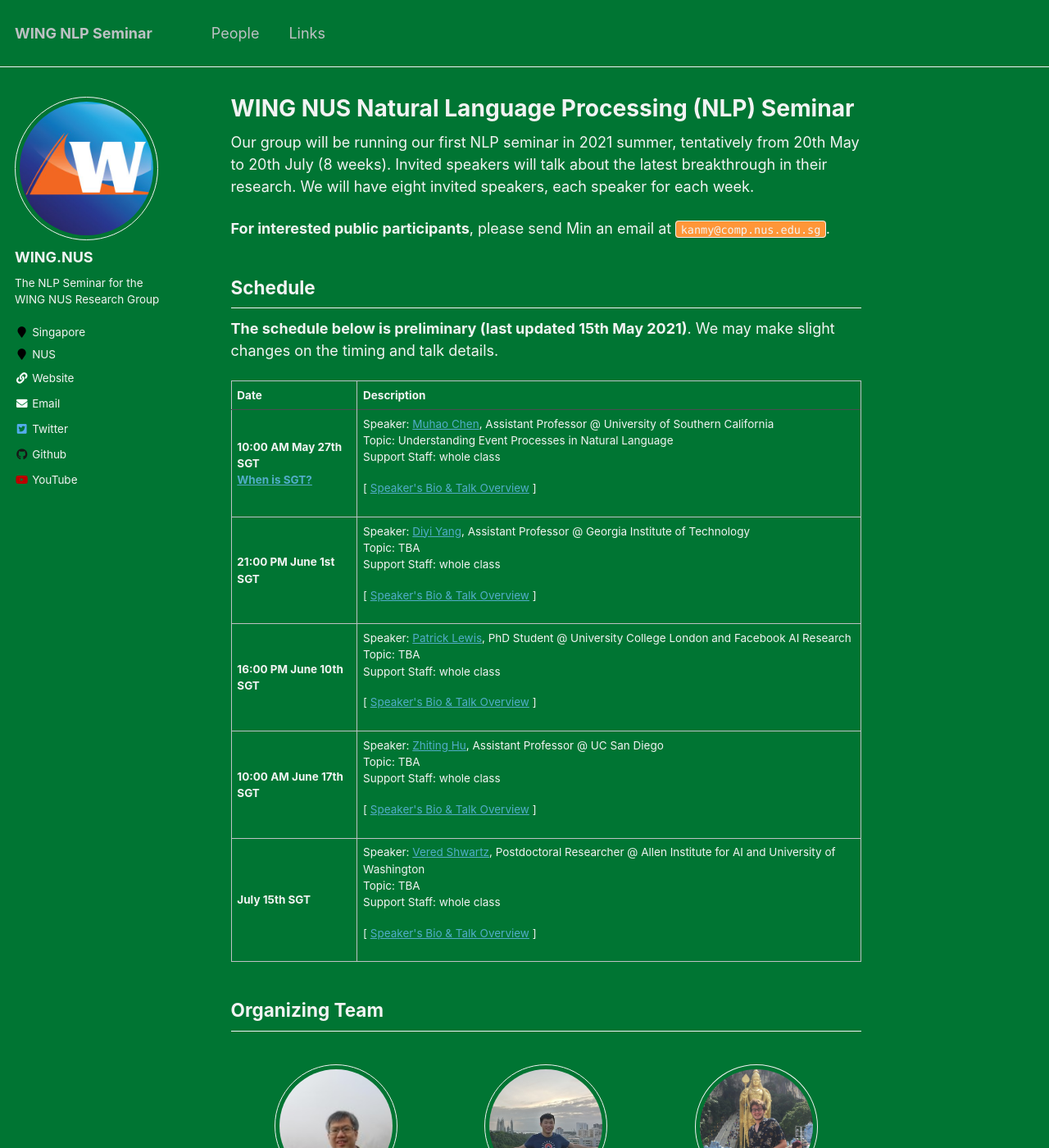
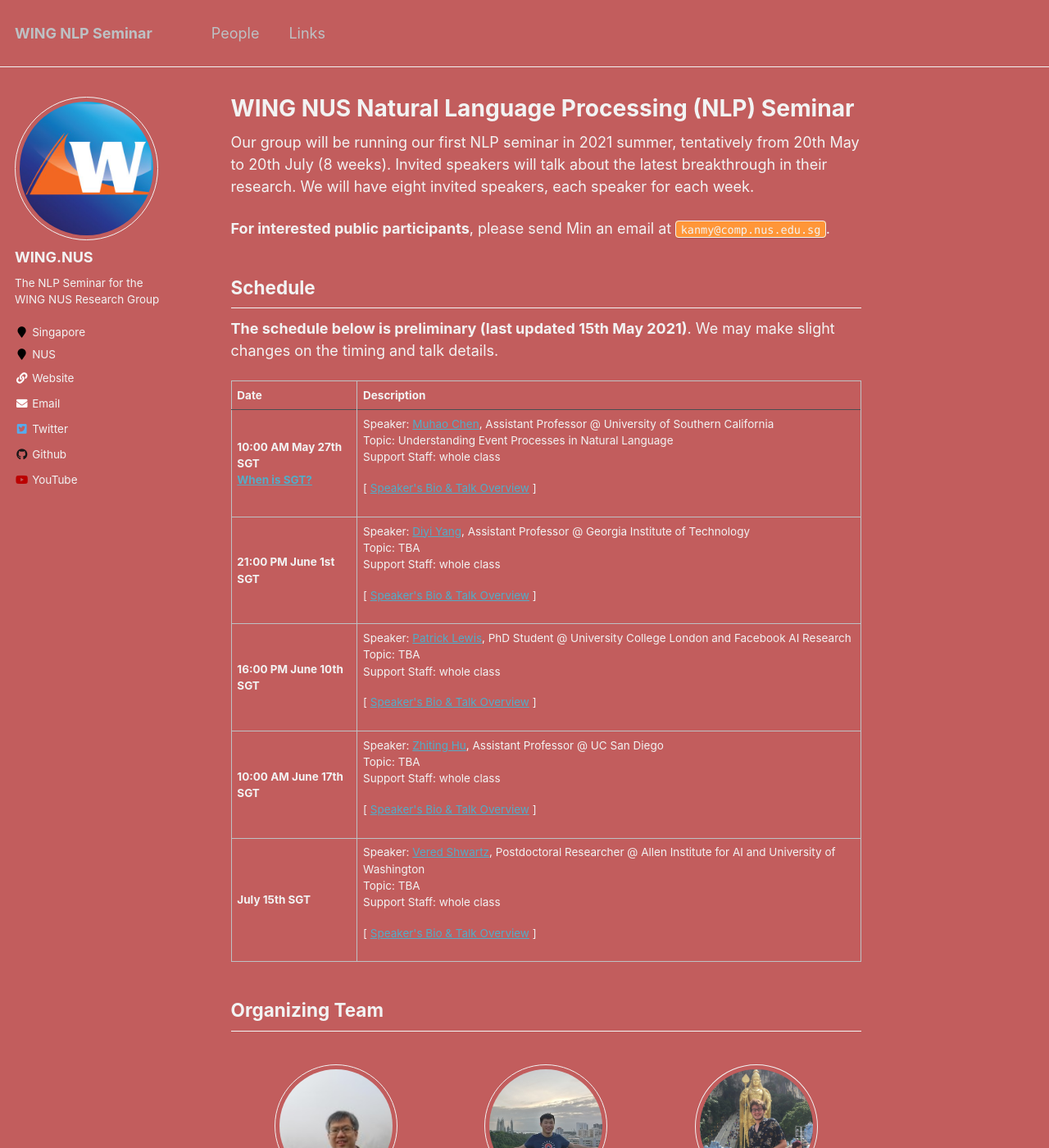
Before and after one commit to WING-NUS/nlp-seminar, a Jekyll site: the page built from _pages/about.md, in a window 1280 px wide and 1400 px high. Shown: the whole window at 82% size. Built offline with Jekyll 4.4.1, drawn with Linux system fonts in a browser that asks for light colours.

Commit message:
change to a pink one

```diff
--- a/_sass/_tables.scss
+++ b/_sass/_tables.scss
@@ -16,7 +16,7 @@ table {
 }
 
 thead {
-  background-color: #007533;
+  background-color: #c25d5d;
   border-bottom: 1px solid $dark-gray;
 }
 
--- a/_sass/_variables.scss
+++ b/_sass/_variables.scss
@@ -56,7 +56,7 @@ $light-gray                 : mix(#fff, $gray, 50%);
 $lighter-gray               : mix(#fff, $gray, 90%);
 
 $body-color                 : #fff;
-$background-color           : #007533; /* #fff */
+$background-color           : #c25d5d; /* #fff */
 $code-background-color      : #FF9638; /* #fafafa */
 $code-background-color-dark : $light-gray;
 $text-color                 : $lighter-gray; /* $dark-gray; */
```
